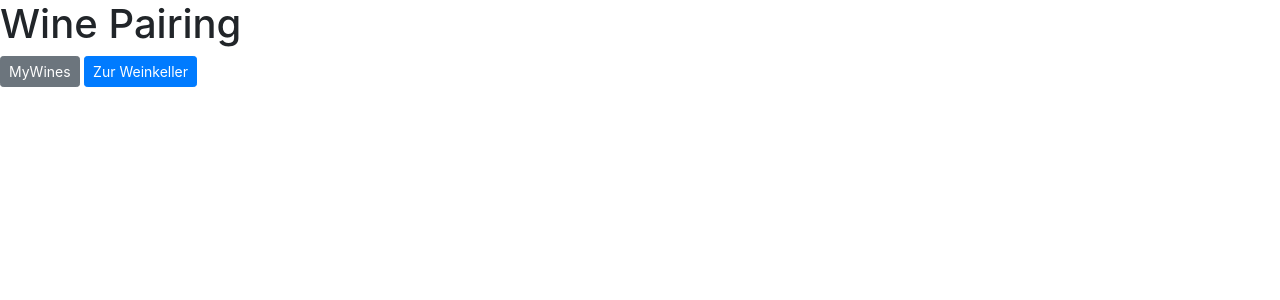
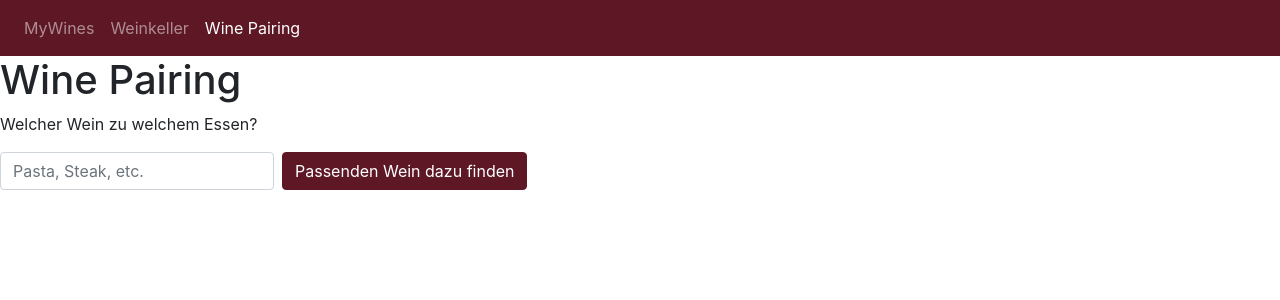
Before and after one commit to jannikmeier/prog2, a Flask app: page /winepairing in a window 1280 px wide. Shown: the top 300 px of the page. Run offline with Flask 2, Linux system fonts and the light colour scheme; some libraries are stand-ins or nearby versions.

Commit message:
- Einheitliche und gestylte Navigationsführung - Einbindung custom CSS - Erstellung wine.py gemäss Tipp von Herrn Odoni

```diff
--- a/static/main.css
+++ b/static/main.css
@@ -1,3 +1,13 @@
-* {
-    background: #000;
+nav.navbar {
+    background-color: rgba(94, 24, 37, 1);
 }
+
+.btn-primary {
+    background-color: rgba(94, 24, 37, 1);
+    border-color: rgba(94, 24, 37, 1);
+}
+
+.btn-primary:hover {
+    background-color: rgba(94, 24, 37, 0.8);
+    border-color: rgba(94, 24, 37, 0.8);
+}
--- a/templates/winepairing.html
+++ b/templates/winepairing.html
@@ -3,10 +3,28 @@
     <head>
         <title>Wine Pairing | MyWines</title>
         <link rel="stylesheet" type="text/css" href="static/bootstrap.min.css">
+        <link rel="stylesheet" type="text/css" href="static/main.css">
     </head>
     <body>
+        <nav class="navbar navbar-dark navbar-expand-sm">
+            <ul class="navbar-nav">
+              <li class="nav-item">
+                <a class="nav-link" href="/">MyWines</a>
+              </li>
+              <li class="nav-item">
+                <a class="nav-link" href="/cellar">Weinkeller</a>
+              </li>
+              <li class="nav-item active">
+                <a class="nav-link" href="/winepairing">Wine Pairing</a>
+              </li>
+            </ul>
+          </nav>
         <h1>Wine Pairing</h1>
-        <a href="/" class="btn btn-secondary btn-sm" role="button">MyWines</a>
-        <a href="/cellar" class="btn btn-primary btn-sm" role="button">Zur Weinkeller</a>
+        <p>Welcher Wein zu welchem Essen?</p>
+        <form action="winepairing" class="form-inline">
+          <label class="sr-only" for="meal">Meal</label>
+          <input type="text" class="form-control mb-2 mr-sm-2" id="meal" placeholder="Pasta, Steak, etc." style="width:inherit;"/>
+          <button type="submit" class="btn btn-primary mb-2">Passenden Wein dazu finden</button>
+        </form>
     </body>
 </html>
--- /dev/null
+++ b/wine.py
@@ -0,0 +1 @@
+# Coming soon
```
Also changed, not shown: templates/add.html (+16 -3 lines), templates/cellar.html (+14 -1 lines), templates/detail.html (+15 -2 lines), templates/index.html (+21 -5 lines), README.md.
